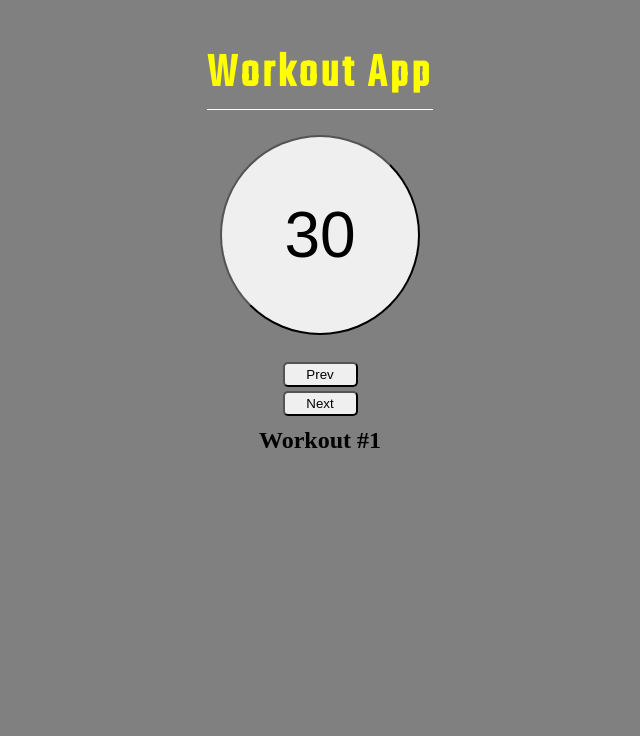
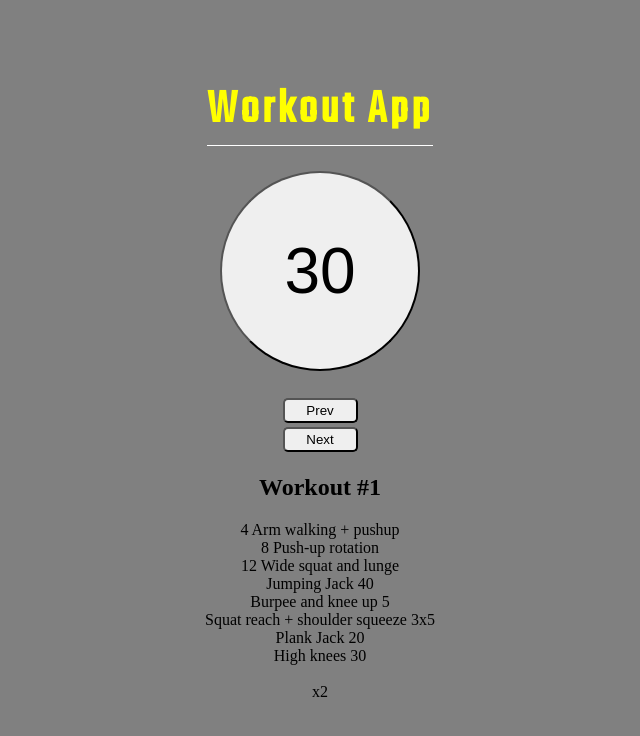
Before and after one commit to callum-laing/react-playground, a React (Vite) app: page / in a window 1280 px wide. Shown: the top 736 px of the page, without its empty margins (320-960 px from the left). Built offline with nearby package versions, Linux system fonts and the light colour scheme; no server answers.

Commit message:
fixed bugs in Workouts.jsx

```diff
--- a/src/components/Workouts.css
+++ b/src/components/Workouts.css
@@ -12,7 +12,3 @@
     margin: 2px;
     border-radius: 5px;
 }
-
-.workText {
-    line-height: 5px;
-}
--- a/src/index.css
+++ b/src/index.css
@@ -7,4 +7,5 @@
 
 body {
   background-color: grey;
+  white-space: pre;
 }
```
Also changed, not shown: public/workouts/1.txt (renamed from src/workouts/1.txt), public/workouts/2.txt (renamed from src/workouts/2.txt), public/workouts/3.txt (renamed from src/workouts/3.txt), public/workouts/4.txt (renamed from src/workouts/4.txt).
